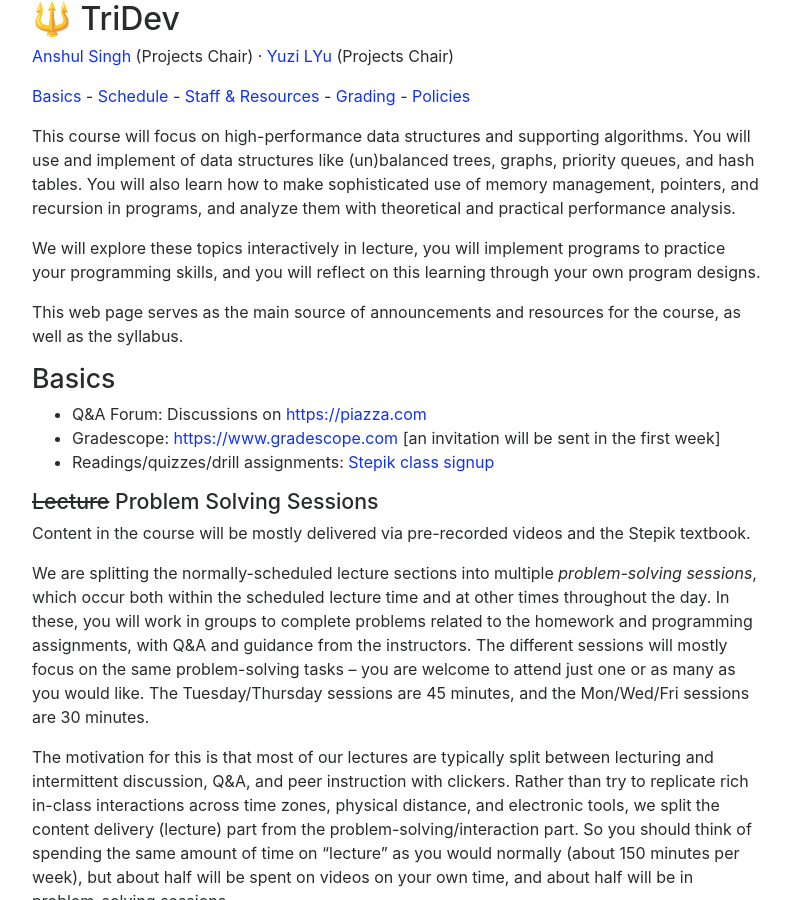
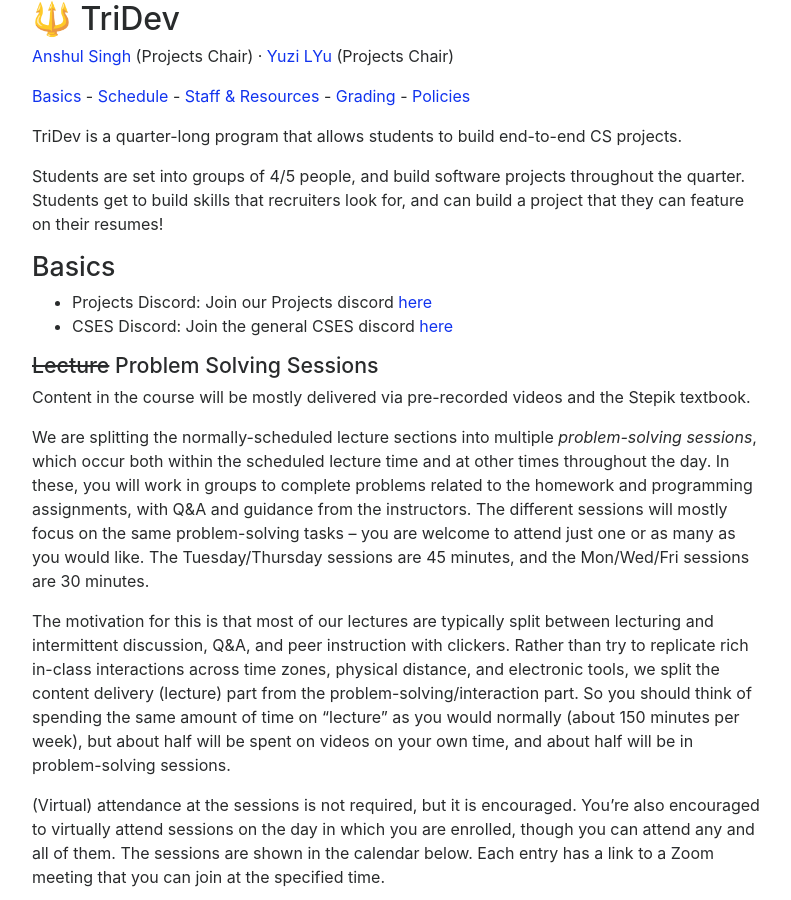
Before and after one commit to ucsdcses/tridev, a Jekyll site: the page built from index.md, in a window 1280 px wide and 900 px high. Shown: the whole window, without its empty margins (243-1034 px from the left). Built offline with Jekyll 4.4.1, drawn with Linux system fonts in a browser that asks for light colours; nearby versions of some CDN libraries; our own code applies the rules of GitHub Pages for plain Markdown files.

Commit message:
Update index.md

```diff
--- a/index.md
+++ b/index.md
@@ -11,30 +11,17 @@
 <a href="#policies">Policies</a>
 </p>
 
+TriDev is a quarter-long program that allows students to build end-to-end CS projects.
 
-This course will focus on high-performance data structures and supporting
-algorithms. You will use and implement of data structures like (un)balanced
-trees, graphs, priority queues, and hash tables. You will also learn how to
-make sophisticated use of memory management, pointers, and recursion in
-programs, and analyze them with theoretical and practical performance
-analysis.
-
-We will explore these topics interactively in lecture, you will implement
-programs to practice your programming skills, and you will reflect on this
-learning through your own program designs.
-
-This web page serves as the main source of announcements and resources for the
-course, as well as the syllabus.
+Students are set into groups of 4/5 people, and build software projects throughout the quarter. Students get to build skills that recruiters look for, and can build a project that they can feature on their resumes!
 
 <a id="basics"></a>
 
 
 ## Basics
 
-- Q&A Forum: Discussions on [https://piazza.com](https://piazza.com/class/k84yx1xfo797b)
-- Gradescope: [https://www.gradescope.com](https://www.gradescope.com) [an invitation will be sent in the first week]
-- Readings/quizzes/drill assignments: [Stepik class signup](https://stepik.org/course/579/syllabus)
-
+- Projects Discord: Join our Projects discord [here](https://discord.gg/wPj9xzw)
+- CSES Discord: Join the general CSES discord [here](https://discord.gg/cnUQRRb)
 
 <a id="b:lec"></a>
 
```
